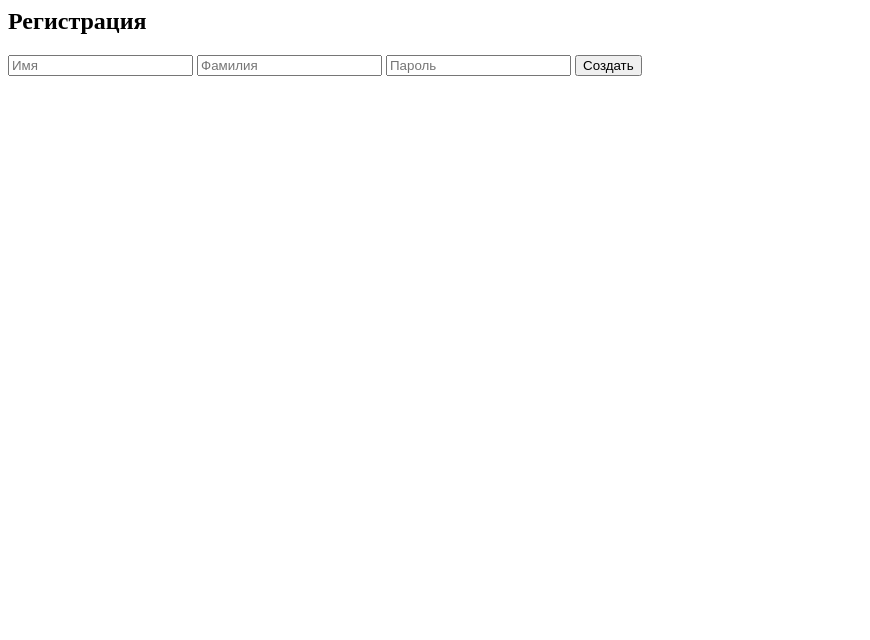
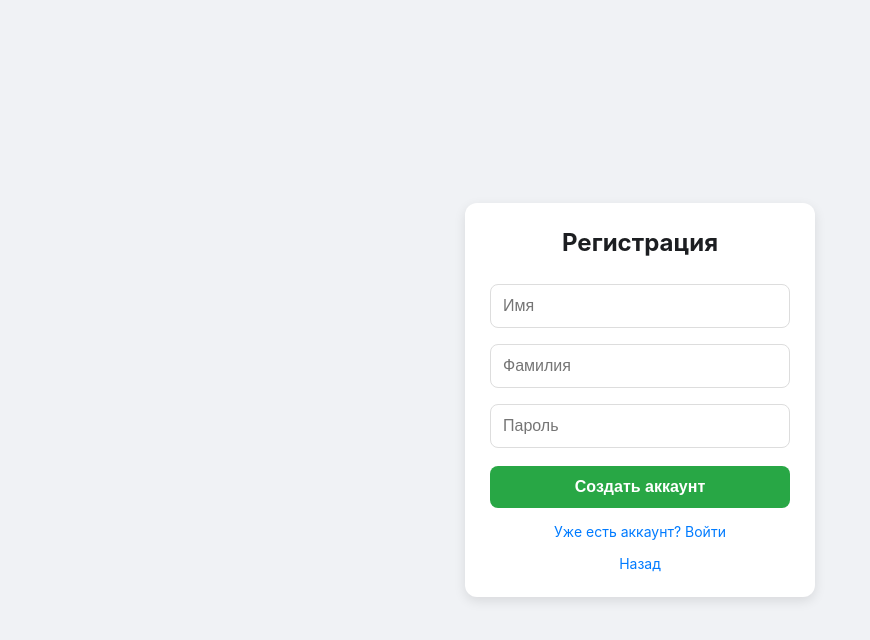
Before and after one commit to markelovmax228-a11y/USoRM, a website: page public/register.html in a window 1280 px wide. Shown: the whole page, without its empty margins (0-870 px from the left). Drawn offline with Linux system fonts and the light colour scheme.

Commit message:
register.html

```diff
--- a/public/register.html
+++ b/public/register.html
@@ -1,20 +1,112 @@
+<!DOCTYPE html>
+<html lang="ru">
+<head>
+    <meta charset="UTF-8">
+    <meta name="viewport" content="width=device-width, initial-scale=1.0">
+    <title>Регистрация</title>
+    <style>
+        /* Центрируем форму */
+        body {
+            font-family: -apple-system, sans-serif;
+            display: flex;
+            flex-direction: column;
+            align-items: center;
+            justify-content: center;
+            min-height: 100vh;
+            margin: 0;
+            background-color: #f0f2f5;
+        }
+
+        .reg-card {
+            width: 100%;
+            max-width: 350px;
+            padding: 25px;
+            background: white;
+            border-radius: 12px;
+            box-shadow: 0 4px 12px rgba(0,0,0,0.1);
+            box-sizing: border-box;
+            text-align: center;
+        }
+
+        h2 { margin-top: 0; color: #1c1e21; }
+
+        input {
+            width: 100%;
+            padding: 12px;
+            margin: 8px 0;
+            border: 1px solid #ddd;
+            border-radius: 8px;
+            font-size: 16px;
+            box-sizing: border-box;
+        }
+
+        button {
+            width: 100%;
+            padding: 12px;
+            background-color: #28a745; /* Зеленый для регистрации */
+            color: white;
+            border: none;
+            border-radius: 8px;
+            font-size: 16px;
+            font-weight: bold;
+            cursor: pointer;
+            margin-top: 10px;
+        }
+
+        button:active { background-color: #1e7e34; }
+
+        a {
+            display: block;
+            margin-top: 15px;
+            color: #007bff;
+            text-decoration: none;
+            font-size: 14px;
+        }
+    </style>
+</head>
+<body>
+
+    <div class="reg-card">
         <h2>Регистрация</h2>
 
         <input id="firstName" placeholder="Имя">
         <input id="lastName" placeholder="Фамилия">
         <input id="password" type="password" placeholder="Пароль">
-<button onclick="register()">Создать</button>
+
+        <button onclick="register()">Создать аккаунт</button>
+
+        <a href="/login.html">Уже есть аккаунт? Войти</a>
+        <a href="/">Назад</a>
+    </div>
 
     <script>
     function register() {
+        const fName = document.getElementById("firstName").value;
+        const lName = document.getElementById("lastName").value;
+        const pass = document.getElementById("password").value;
+
+        if(!fName || !pass) return alert("Заполните Имя и Пароль");
+
         fetch("/register", {
             method: "POST",
             headers: {"Content-Type": "application/json"},
             body: JSON.stringify({
-            firstName: firstName.value,
-            lastName: lastName.value,
-            password: password.value
+                firstName: fName,
+                lastName: lName,
+                password: pass
             })
-    }).then(() => location.href = "/login.html");
+        })
+        .then(res => {
+            if(res.ok) {
+                alert("Успешно! Теперь войдите.");
+                location.href = "/login.html";
+            } else {
+                alert("Ошибка при регистрации");
+            }
+        })
+        .catch(err => alert("Ошибка соединения"));
     }
     </script>
+
+</body>
+</html>
```
Lines whose indentation alone changed are shown as unchanged.
